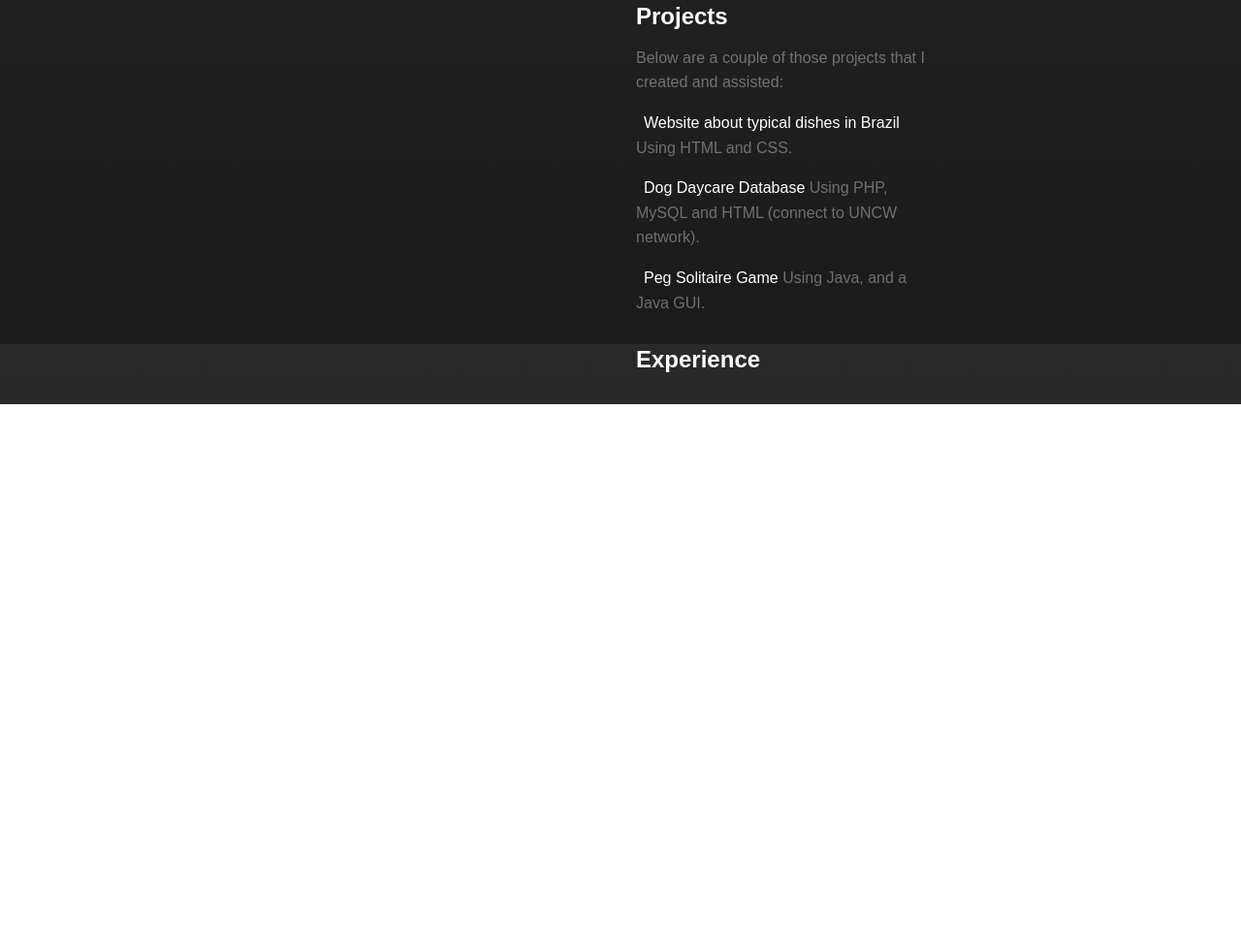
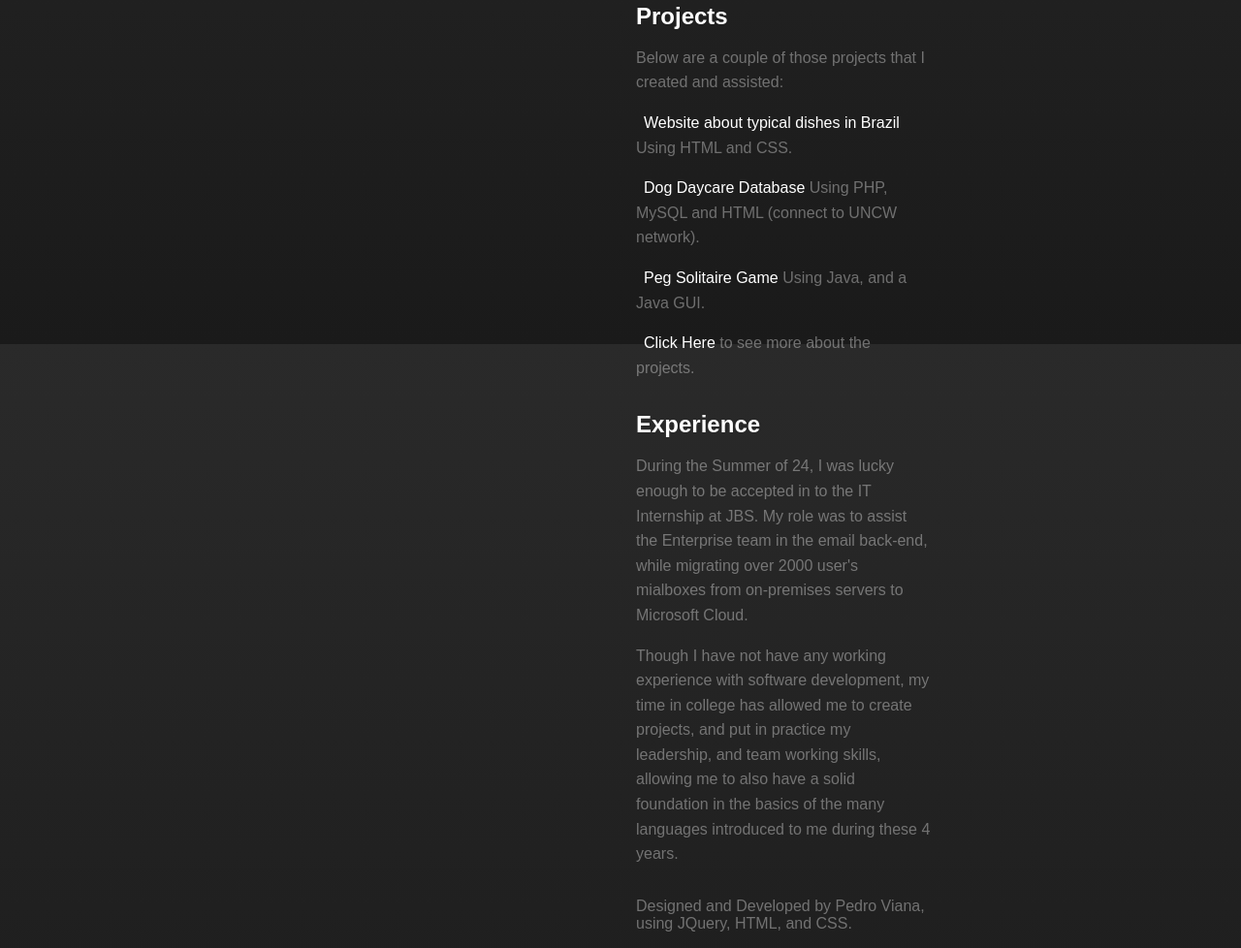
Before and after one commit to pedro-vianaa/pedro-vianaa.github.io, a plain HTML site: page index.html in a window 1280 px wide. Shown: the part 573-1551 px from the top of the page at 97% size. Before the commit the page ends 990 px from the top, so only its background shows below. Drawn offline with nearby package versions, Linux system fonts and the light colour scheme; a web font is replaced by a local one.

Commit message:
Update index.html

```diff
--- a/index.html
+++ b/index.html
@@ -81,27 +81,34 @@
 
     <section class="rightContent">
         <main class="main-content">
-            <section class="aboutDescription">
+            <section class="navSection aboutDescription">
                 <h2 id="about">About</h2>
                 <p>Born in São Paulo, Brazil, I moved to the U.S. for college. Although I was unsure of what to pursue, I knew my passion for technology and design would be key when deciding on my major.</p>
                 <p>After 4 years of Computer Science, my passion for technology has merged with my interest in design, allowing me to transform my ideas from simply ideas to visual and detailed programs and websites.</p>
                 <p>During my time in college, I was introduced to a variety of coding languages, such as Python, Java, HTML, CSS, MySQL, PHP, and more.</p>
             </section>
 
-            <section class="projectDescription">
+            <section class="navSection projectDescription">
                 <h2 id="project">Projects</h2>
                 <p>Below are a couple of those projects that I created and assisted: </p>
                 <p><a href="https://student.uncw.edu/pnv4736/PedroViana-MIS310/MiniProject4/project4.html">Website about typical dishes in Brazil</a> Using HTML and CSS.</p>
                 <p><a href="https://ada.cis.uncw.edu/~pnv4736/DogDayCare.html">Dog Daycare Database</a> Using PHP, MySQL and HTML (connect to UNCW network).</p>
                 <p><a href="https://github.com/CharlesDeda/PegSolitaireGames">Peg Solitaire Game</a> Using Java, and a Java GUI.</p>
+                <p><a>Click Here</a> to see more about the projects.</p>
             </section>
 
-            <section class="experienceDescription">
+            <section class="navSection experienceDescription">
                 <h2 id="experience">Experience</h2>
+                <p>During the Summer of 24, I was lucky enough to be accepted in to the IT Internship at JBS. My role was to assist the Enterprise team in the email back-end, while migrating over 2000 user's mialboxes from on-premises servers to Microsoft Cloud.</p>
+                <p>Though I have not have any working experience with software development, my time in college has allowed me to create projects, and put in practice my leadership, and team working skills, allowing me to also have a solid foundation in the basics of the many languages introduced to me during these 4 years.</p>
             </section>
 
         </main>
 
+        <footer>
+            <p>Designed and Developed by Pedro Viana, using JQuery, HTML, and CSS.</p>
+        </footer>
+
     </section>
 
 </body>
```
